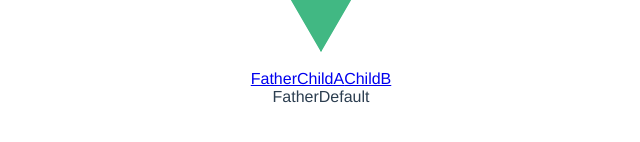
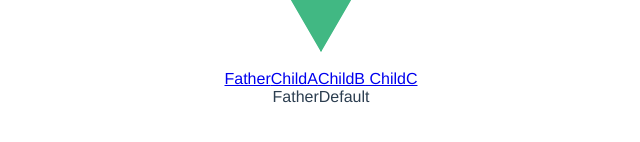
Before and after one commit to sunboxsoft/vue2.x-sass-slot, a Vue app: page /father in a window 1280 px wide. Shown: the part 194-336 px from the top of the page, without its empty margins (319-959 px from the left). Built offline with nearby package versions, Linux system fonts and the light colour scheme.

Commit message:
route传递参数~

```diff
--- a/src/components/Father.vue
+++ b/src/components/Father.vue
@@ -3,6 +3,8 @@
     <router-link to="/father">Father</router-link>
     <router-link :to="{name:'ChildA',params:{username:'jiaguoqiang'}}">ChildA</router-link>
     <router-link to="/father/childb">ChildB</router-link>
+    <router-link to="/father/childc/123/news_id123">
+    ChildC</router-link>
     <router-view />
   </div>
 </template>
--- /dev/null
+++ b/src/components/modules/ChildC.vue
@@ -0,0 +1,24 @@
+<template>
+ <div>
+ChildC<br/>>
+$route.params.category_id:{{$route.params.category_id}}
+$route.params.news_id:{{$route.params.news_id}}
+ </div>
+</template>
+
+<script>
+export default {
+  name: 'ChildC',
+  props: { },
+  data () {
+    return { }
+  },
+  computed: { },
+  watch: { },
+  methods: { },
+  mounted() { }
+}
+</script>
+
+<style lang="scss" scoped>
+</style>
--- a/src/router/index.js
+++ b/src/router/index.js
@@ -8,7 +8,7 @@
 import FatherDefault from '@/components/FatherDefault'
 import ChildA from "@/components/modules/ChildA";
 import ChildB from "@/components/modules/ChildB";
-
+import ChildC from '@/components/modules/ChildC'
 Vue.use(Router);
 
 export default new Router({
@@ -42,6 +42,12 @@
           path: "childb",
           name: "ChildB",
           component: ChildB
+        },
+        {
+          /*(\\d+) 这是正则，规定category_id只能传入数字*/
+          path: "childc/:category_id(\\d+)/:news_id",
+          name: "ChildC",
+          component: ChildC
         }
       ]
     }
```
